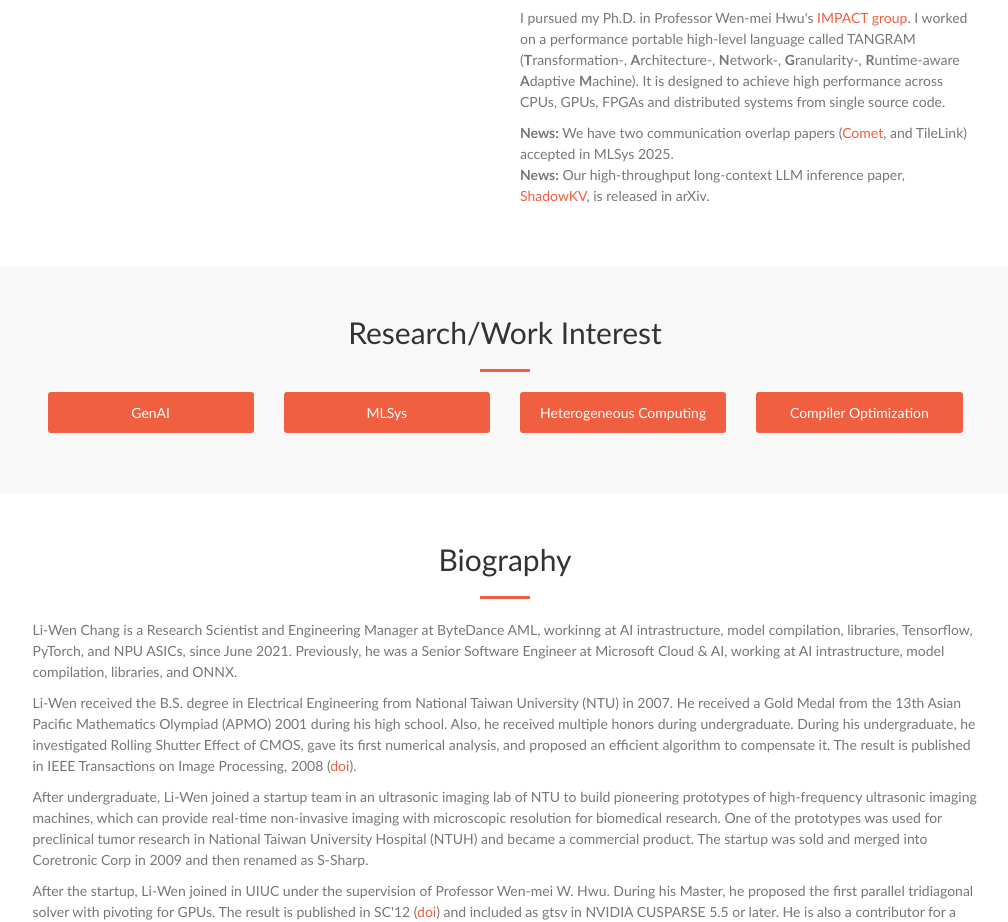
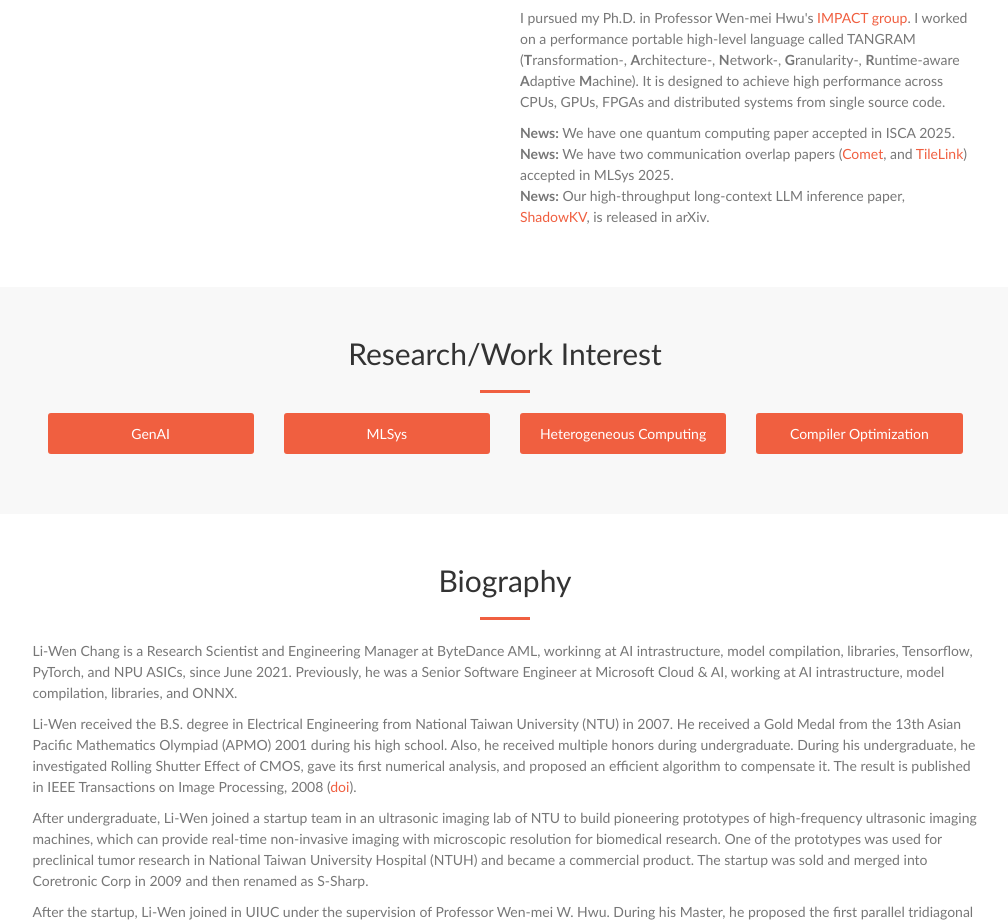
Before and after one commit to lchang20/lchang20.github.io, a website: page index.html in a window 1280 px wide. Shown: the part 808-1730 px from the top of the page, without its empty margins (135-1143 px from the left). Drawn offline with nearby package versions, Linux system fonts and the light colour scheme; files whose address does not match are found by name.

Commit message:
update link and index

```diff
--- a/index.html
+++ b/index.html
@@ -130,7 +130,8 @@
                         single source code.
                     </p>
                     <p class="text-muted">
-                        <strong>News:</strong> We have two communication overlap papers (<a href="https://arxiv.org/abs/2502.19811">Comet</a>, and TileLink) accepted in MLSys 2025.<br>
+                        <strong>News:</strong> We have one quantum computing paper accepted in ISCA 2025.<br>
+                        <strong>News:</strong> We have two communication overlap papers (<a href="https://arxiv.org/abs/2502.19811">Comet</a>, and <a href="https://arxiv.org/abs/2503.20313">TileLink</a>) accepted in MLSys 2025.<br>
                         <strong>News:</strong> Our high-throughput long-context LLM inference paper, <a href="https://arxiv.org/abs/2410.21465">ShadowKV</a>, is released in arXiv.<br>
                     </p>
 
```
Also changed, not shown: publication.html (+1 -1 lines).
